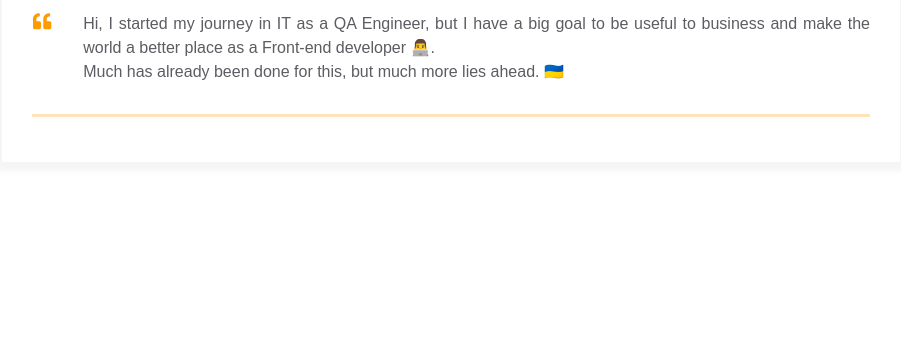
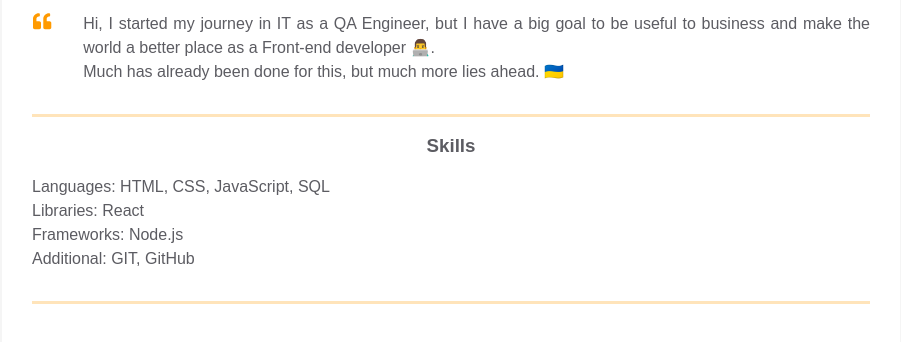
Before and after one commit to AnatoliiCoder/homepage, a plain HTML site: page index.html in a window 1280 px wide. Shown: the part 338-680 px from the top of the page, without its empty margins (189-1090 px from the left). Drawn offline with Linux system fonts and the light colour scheme.

Commit message:
Added skills block

```diff
--- a/index.html
+++ b/index.html
@@ -126,6 +126,22 @@
             </div>
           </div>
         </div>
+        <div class="container">
+          <div class="resume__block">
+            <div class="skills">
+              <h3 class="skills__header">Skills</h3>
+              <p class="skills__text">
+                <span>Languages: </span><span>HTML, CSS, JavaScript, SQL</span>
+                <br />
+                <span>Libraries: </span><span>React</span>
+                <br />
+                <span>Frameworks: </span><span>Node.js</span>
+                <br />
+                <span>Additional: </span><span>GIT, GitHub</span>
+              </p>
+            </div>
+          </div>
+        </div>
       </div>
     </main>
   </body>
```
